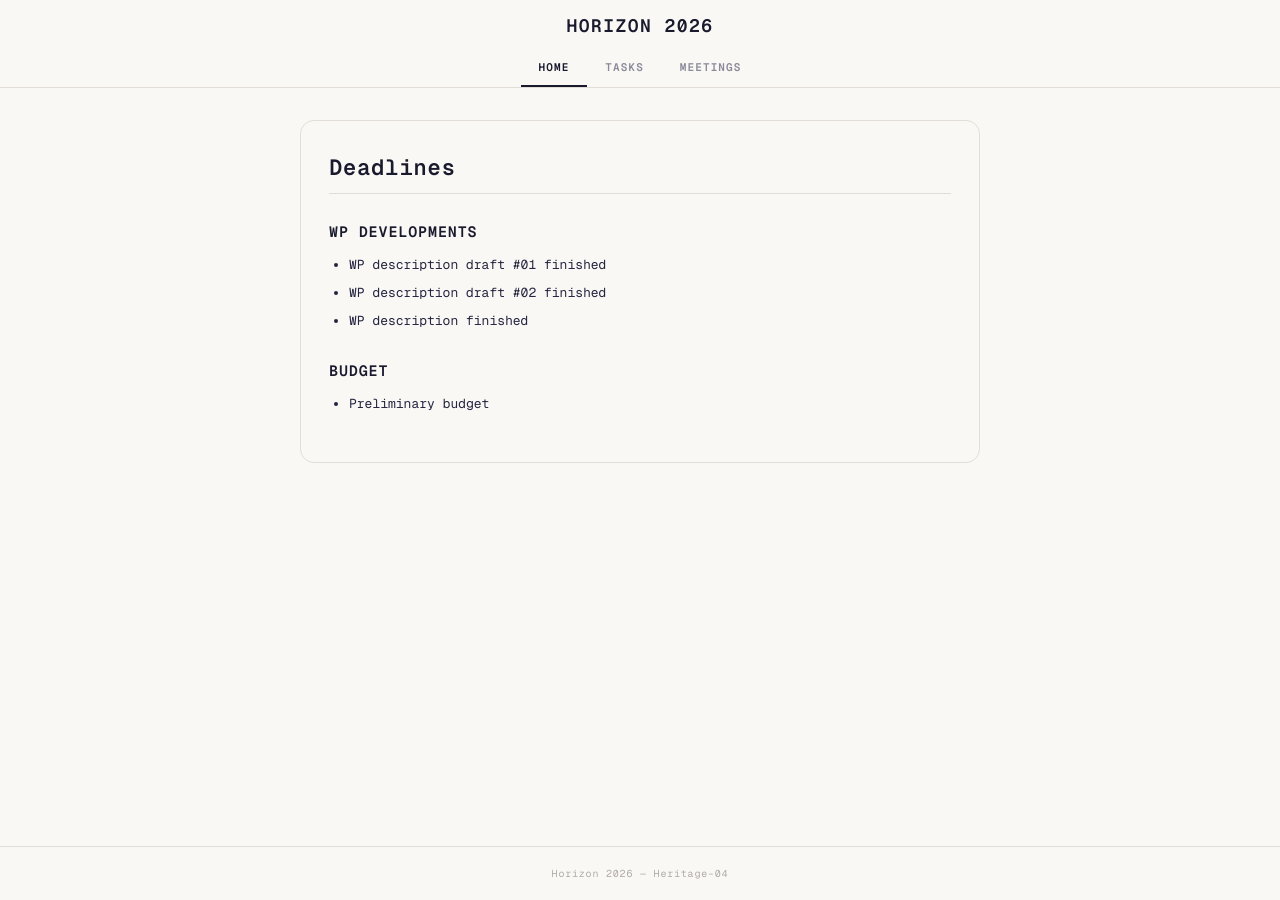
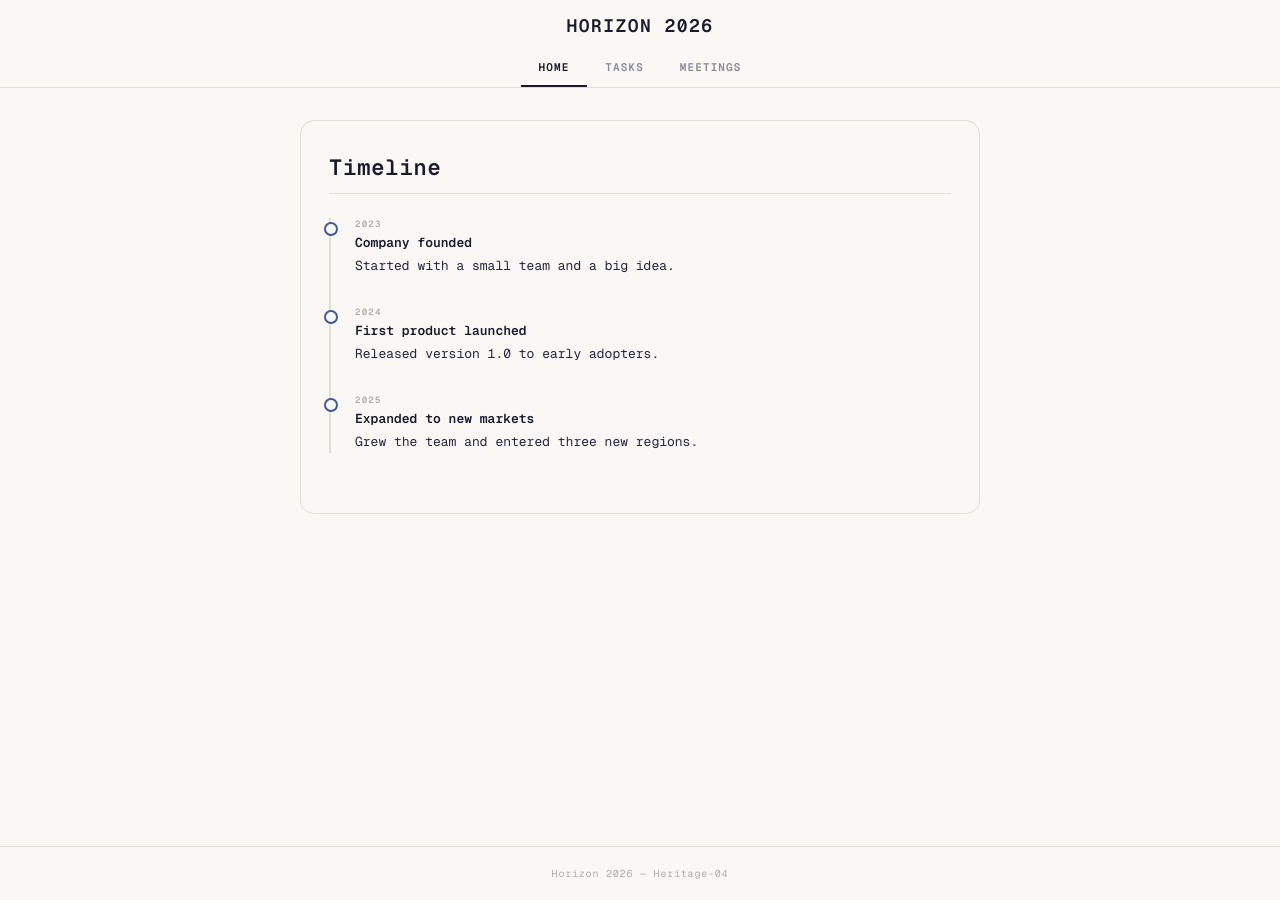
Before and after one commit to EirikSorbo/claime, a Jekyll site: the page built from index.md, in a window 1280 px wide. Built offline with Jekyll 4.4.1, drawn with Linux system fonts in a browser that asks for light colours.

Commit message:
Update index.md

```diff
--- a/index.md
+++ b/index.md
@@ -3,12 +3,26 @@ layout: default
 title: home
 ---
 
-# Deadlines
+# Timeline
 
-## WP Developments
-- WP description draft #01 finished
-- WP description draft #02 finished
-- WP description finished
+<div class="timeline">
 
-## Budget
-- Preliminary budget
+  <div class="tl-item">
+    <span class="tl-year">2023</span>
+    <span class="tl-title">Company founded</span>
+    <span class="tl-text">Started with a small team and a big idea.</span>
+  </div>
+
+  <div class="tl-item">
+    <span class="tl-year">2024</span>
+    <span class="tl-title">First product launched</span>
+    <span class="tl-text">Released version 1.0 to early adopters.</span>
+  </div>
+
+  <div class="tl-item">
+    <span class="tl-year">2025</span>
+    <span class="tl-title">Expanded to new markets</span>
+    <span class="tl-text">Grew the team and entered three new regions.</span>
+  </div>
+
+</div>
```
